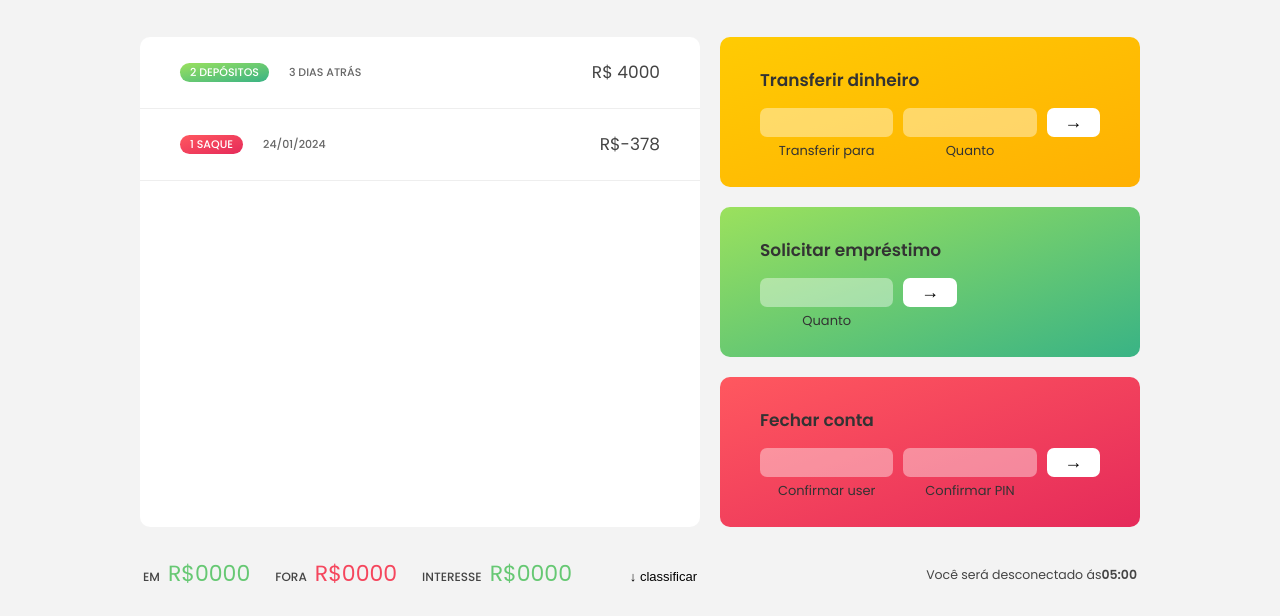
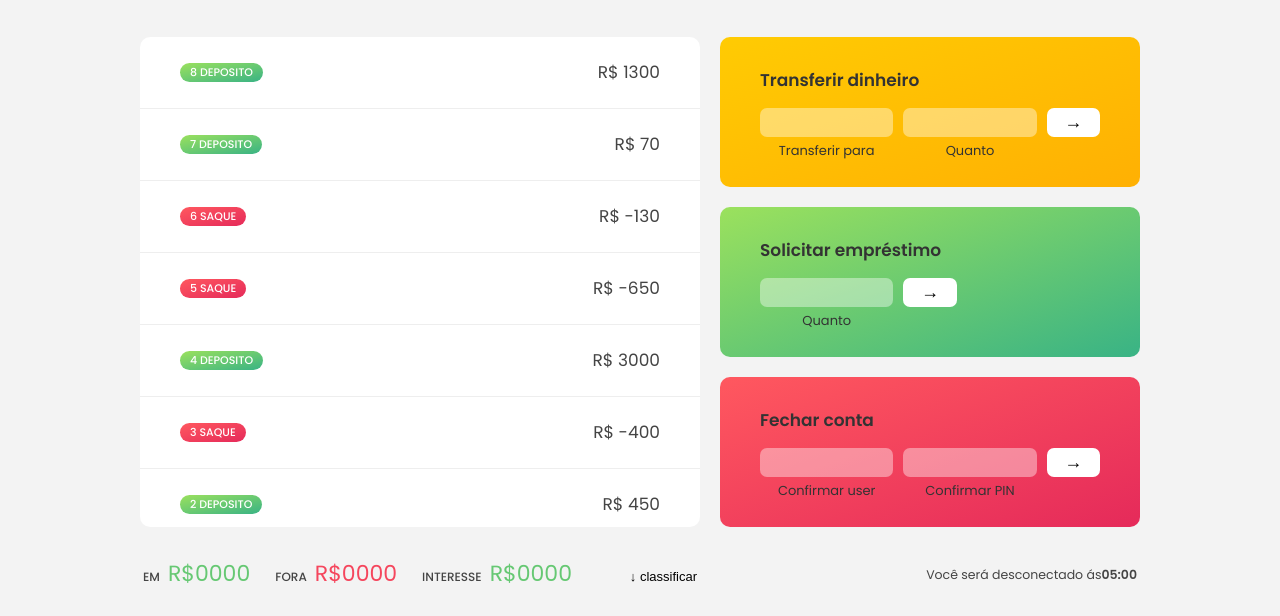
Before and after one commit to TharlyRodrigues/BanKispApp, a plain HTML site: page index.html in a window 1280 px wide. Shown: the part 184-800 px from the top of the page. Drawn offline with Linux system fonts and the light colour scheme.

Commit message:
função displayMovements

```diff
--- a/index.html
+++ b/index.html
@@ -12,7 +12,7 @@
     />
 
     <link rel="stylesheet" href="style.css" />
-    <title>Bankist</title>
+    <title>MeuBanco</title>
   </head>
   <body>
     <!-- TOP NAVIGATION -->
@@ -49,14 +49,14 @@
       <!-- MOVEMENTS -->
       <div class="movements">
         <div class="movements__row">
-          <div class="movements__type movements__type--deposit">
+          <div class="movements__type movements__type--deposito">
             2 depósitos
           </div>
           <div class="movements__date">3 dias atrás</div>
           <div class="movements__value">R$ 4000</div>
         </div>
         <div class="movements__row">
-          <div class="movements__type movements__type--withdrawal">1 saque</div>
+          <div class="movements__type movements__type--saque">1 saque</div>
           <div class="movements__date">24/01/2024</div>
           <div class="movements__value">R$-378</div>
         </div>
--- a/script.js
+++ b/script.js
@@ -61,6 +61,22 @@ const inputLoanAmount = document.querySelector('.form__input--loan-amount');
 const inputCloseUsername = document.querySelector('.form__input--user');
 const inputClosePin = document.querySelector('.form__input--pin');
 
+const displayMovements = function (movements) {
+  containerMovements.innerHTML = '';
+  movements.forEach(function (mov, i) {
+    const type = mov > 0 ? 'deposito' : 'saque';
+    const html = `
+     <div class="movements__row">
+      <div class="movements__type movements__type--${type}">
+        ${i + 1} ${type}
+      </div>
+      <div class="movements__value">R$ ${mov}</div>
+    </div>`;
+
+    containerMovements.insertAdjacentHTML('afterbegin', html);
+  });
+};
+displayMovements(account1.movements);
 /////////////////////////////////////////////////
 /////////////////////////////////////////////////
 // LECTURES
--- a/style.css
+++ b/style.css
@@ -148,11 +148,11 @@ nav {
   color: #666;
 }
 
-.movements__type--deposit {
+.movements__type--deposito {
   background-image: linear-gradient(to top left, #39b385, #9be15d);
 }
 
-.movements__type--withdrawal {
+.movements__type--saque {
   background-image: linear-gradient(to top left, #e52a5a, #ff585f);
 }
 
```
